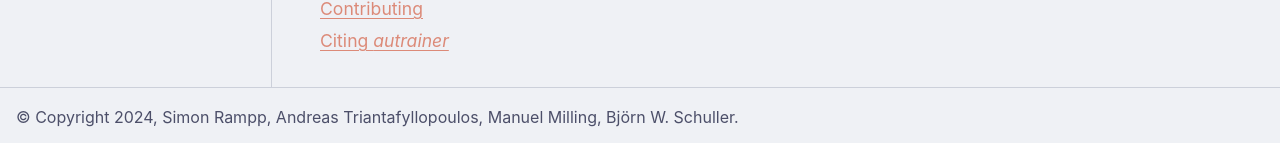
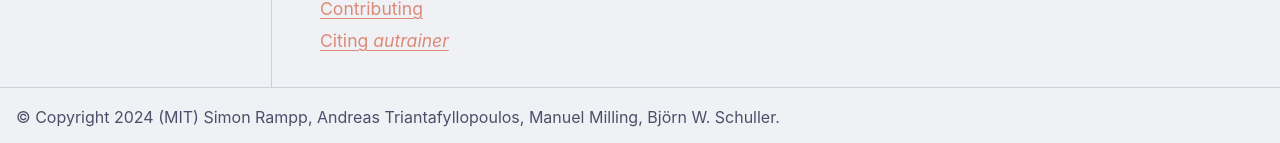
Before and after one commit to autrainer/autrainer, a Sphinx documentation site: the page built from docs/source/index.rst, in a window 1280 px wide and 900 px high, scrolled down 1712 px. Shown: the part 754-897 px from the top of the window. Built offline with Sphinx 7.4.7 and the PyData theme 0.15.4, drawn with Linux system fonts in a browser that asks for light colours; pages that are not in the unit, such as notebooks, are missing from menus.

Commit message:
add MIT license to footer

```diff
--- a/docs/source/conf.py
+++ b/docs/source/conf.py
@@ -19,7 +19,7 @@ sys.path.append(os.path.abspath("../extensions"))
 project = pyroject["tool"]["poetry"]["name"]
 description = pyroject["tool"]["poetry"]["description"]
 author = build_authors(pyroject["tool"]["poetry"]["authors"])
-copyright = f"{datetime.datetime.now().year}, {author}"
+copyright = f"{datetime.datetime.now().year} (MIT) {author}"
 release = pyroject["tool"]["poetry"]["version"]
 
 
```
